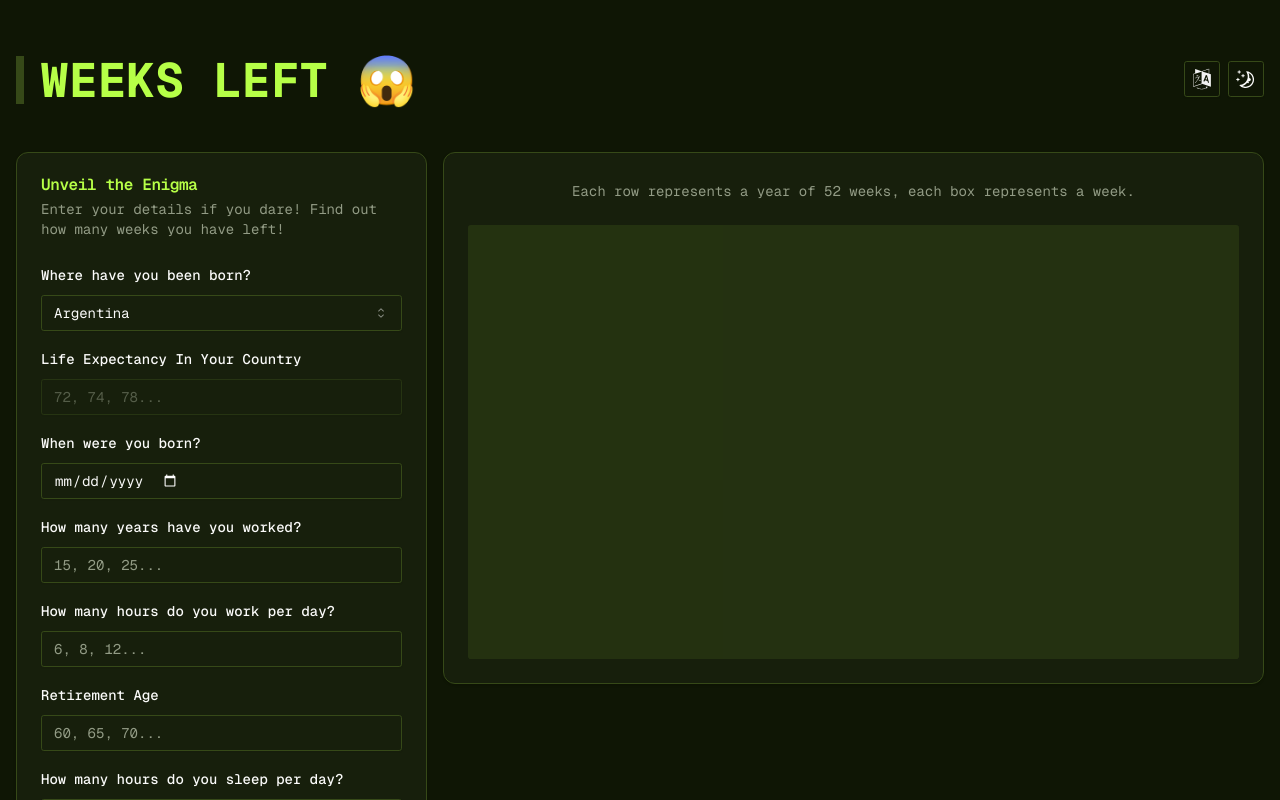
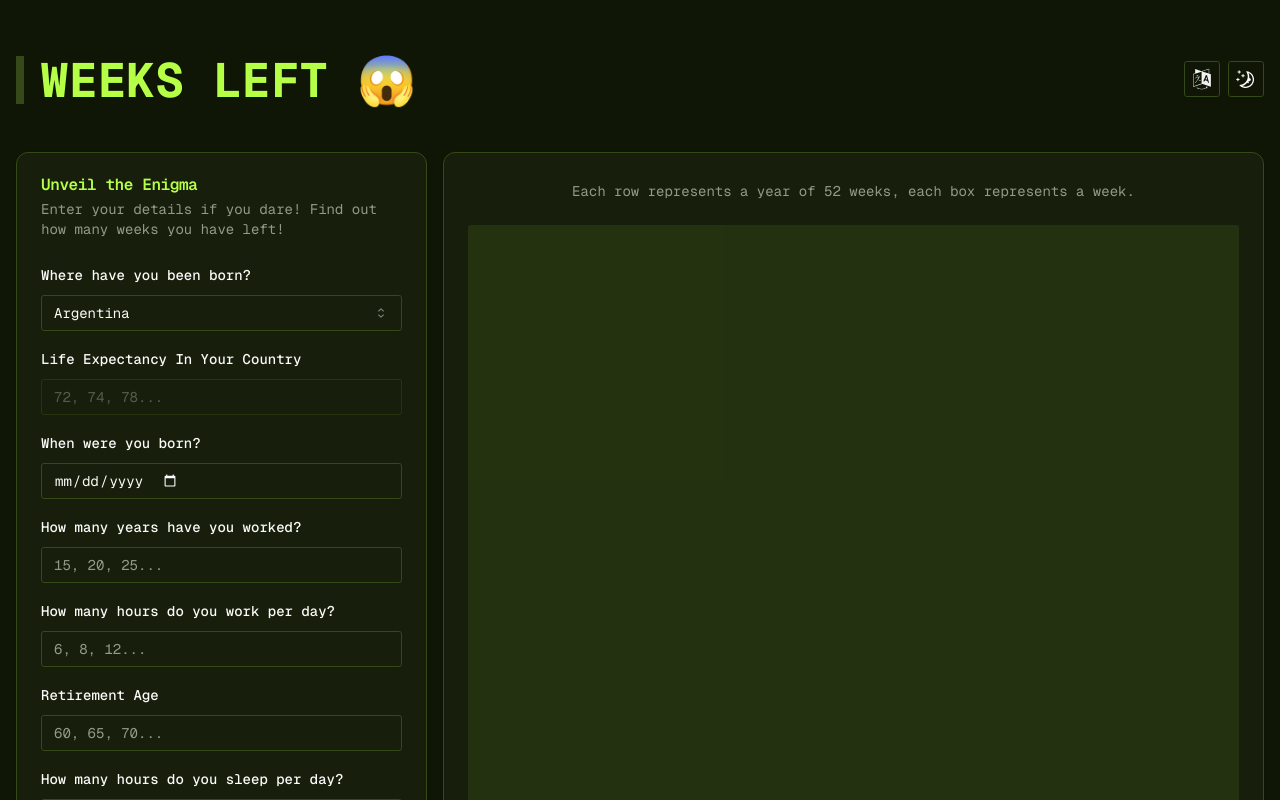
Before and after one commit to levlele/weeks-left, a Next.js app: page / in a window 1280 px wide. Shown: the top 800 px of the page. Built offline with nearby package versions, Linux system fonts and the light colour scheme.

Commit message:
Update Skeleton component class to support responsive aspect ratio in RenderWeeks.tsx

```diff
--- a/src/components/RenderWeeks.tsx
+++ b/src/components/RenderWeeks.tsx
@@ -78,7 +78,7 @@ export function RenderWeeks({
               </div>
             </div>
           ) : (
-            <Skeleton className="aspect-video h-auto w-full" />
+            <Skeleton className="aspect-video h-auto w-full md:aspect-square" />
           )}
           <ScrollBar orientation="horizontal" />
         </ScrollArea>
```
